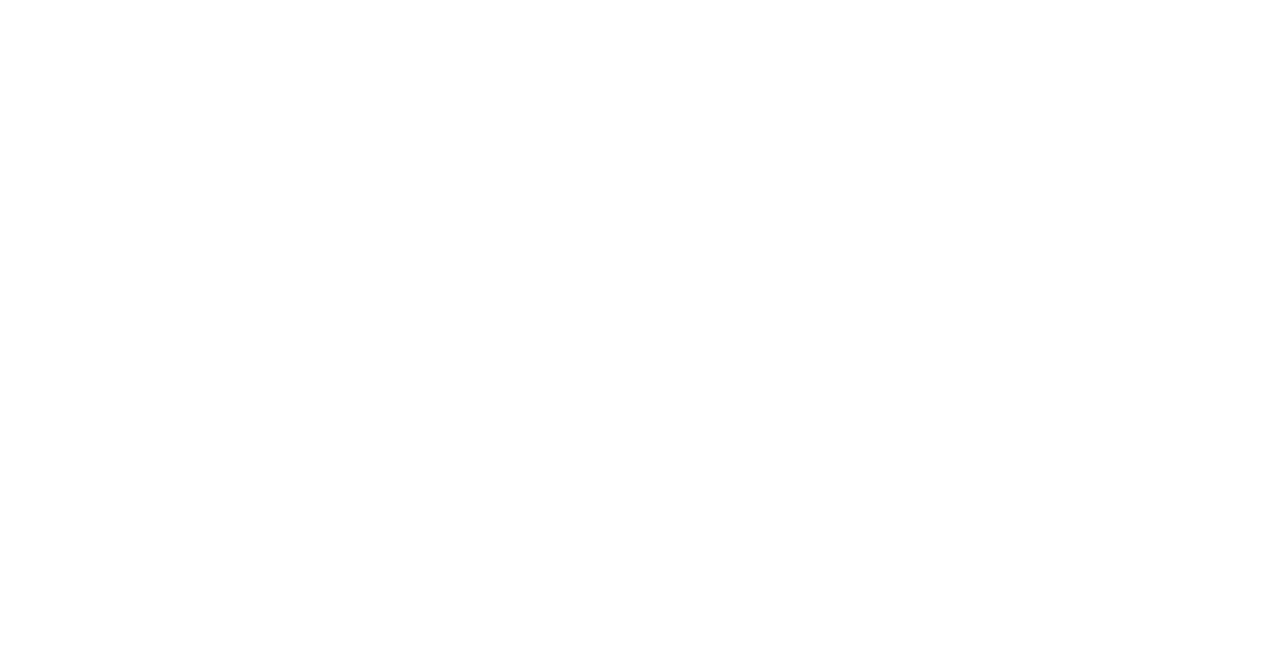
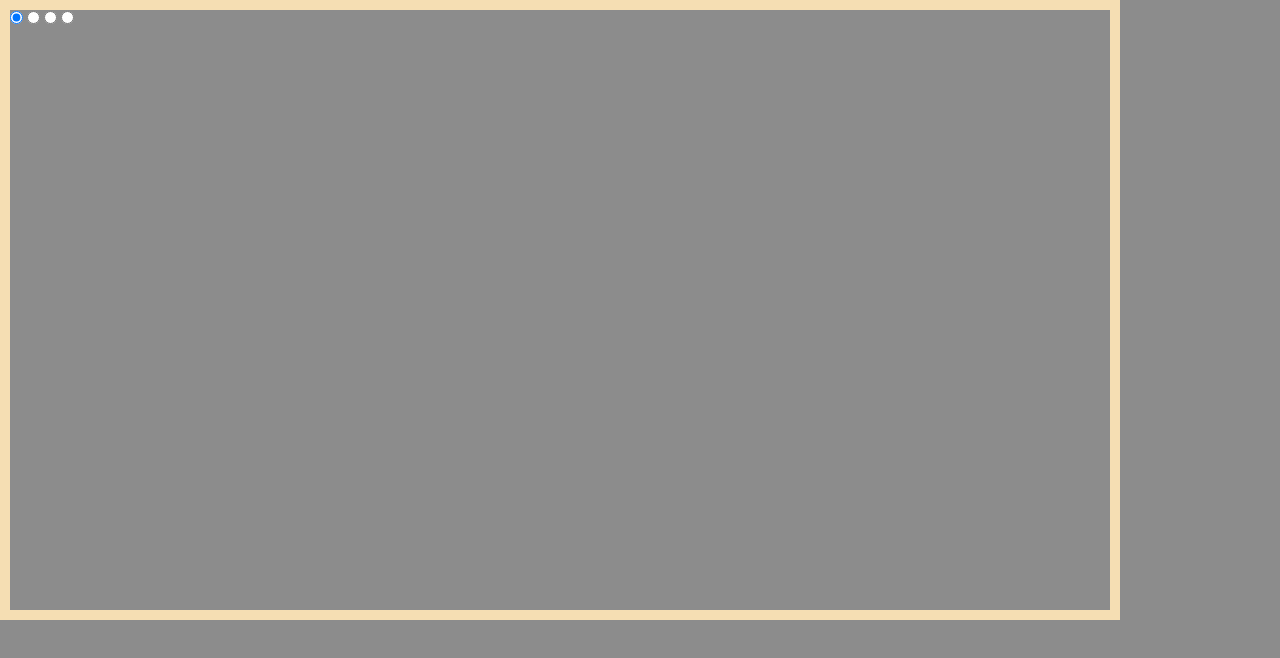
Before and after one commit to Res1dentEvil/cssMemSlider, a plain HTML site: page cssMemSlider/index.html in a window 1280 px wide. Drawn offline with Linux system fonts and the light colour scheme.

Commit message:
init: start cssMemSlider-task (Thu, May 12, 2022 09:10:03 PM)

```diff
--- a/cssMemSlider/index.html
+++ b/cssMemSlider/index.html
@@ -4,9 +4,30 @@
     <meta charset="UTF-8">
     <meta http-equiv="X-UA-Compatible" content="IE=edge">
     <meta name="viewport" content="width=device-width, initial-scale=1.0">
-    <title></title>
+    <link rel="stylesheet" href="style.css">
+    <title>mem slider</title>
 </head>
 <body>
+    <div class="slider middle">
+        <div class="slides">
+            <input type="radio" name="r" id="r1" checked>
+            <input type="radio" name="r" id="r2">
+            <input type="radio" name="r" id="r3">
+            <input type="radio" name="r" id="r4">
 
+            <div class="slide"><img src="" alt=""></div>
+            <div class="slide"><img src="" alt=""></div>
+            <div class="slide"><img src="" alt=""></div>
+            <div class="slide"><img src="" alt=""></div>
+        </div>
+
+        <div class="navigation">
+            <label for="r1" class="bar"></label>
+            <label for="r2" class="bar"></label>
+            <label for="r3" class="bar"></label>
+            <label for="r4" class="bar"></label>
+        </div>
+
+    </div>
 </body>
 </html>
--- a/cssMemSlider/style.scss
+++ b/cssMemSlider/style.scss
@@ -0,0 +1,19 @@
+* {
+    margin : 0;
+    padding: 0;
+}
+
+body {
+    background-color: rgba(0, 0, 0, 0.452);
+}
+
+.slider {
+    width: 1100px;
+    height: 600px;
+    overflow: hidden;
+    border: 10px solid wheat;
+}
+
+.middle {
+    position: absolute;
+}
```
Also changed, not shown: cssMemSlider/Leo_Toasting_meme_banner.jpg (added), cssMemSlider/dmitry.png (added), cssMemSlider/maxresdefault.jpg (added), cssMemSlider/ofpod.jpg (added), cssMemSlider/style.css (added), 1 other file.
